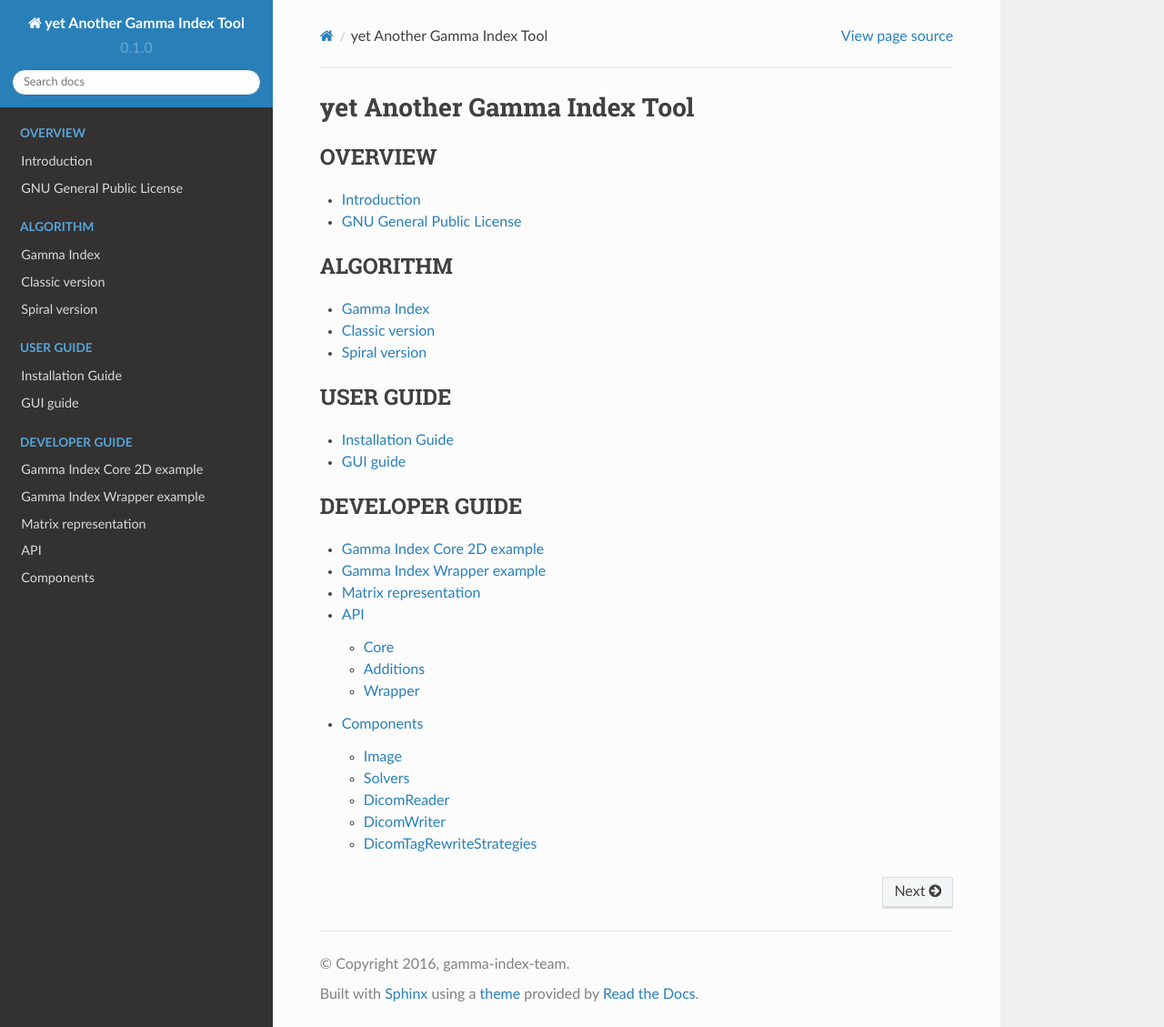
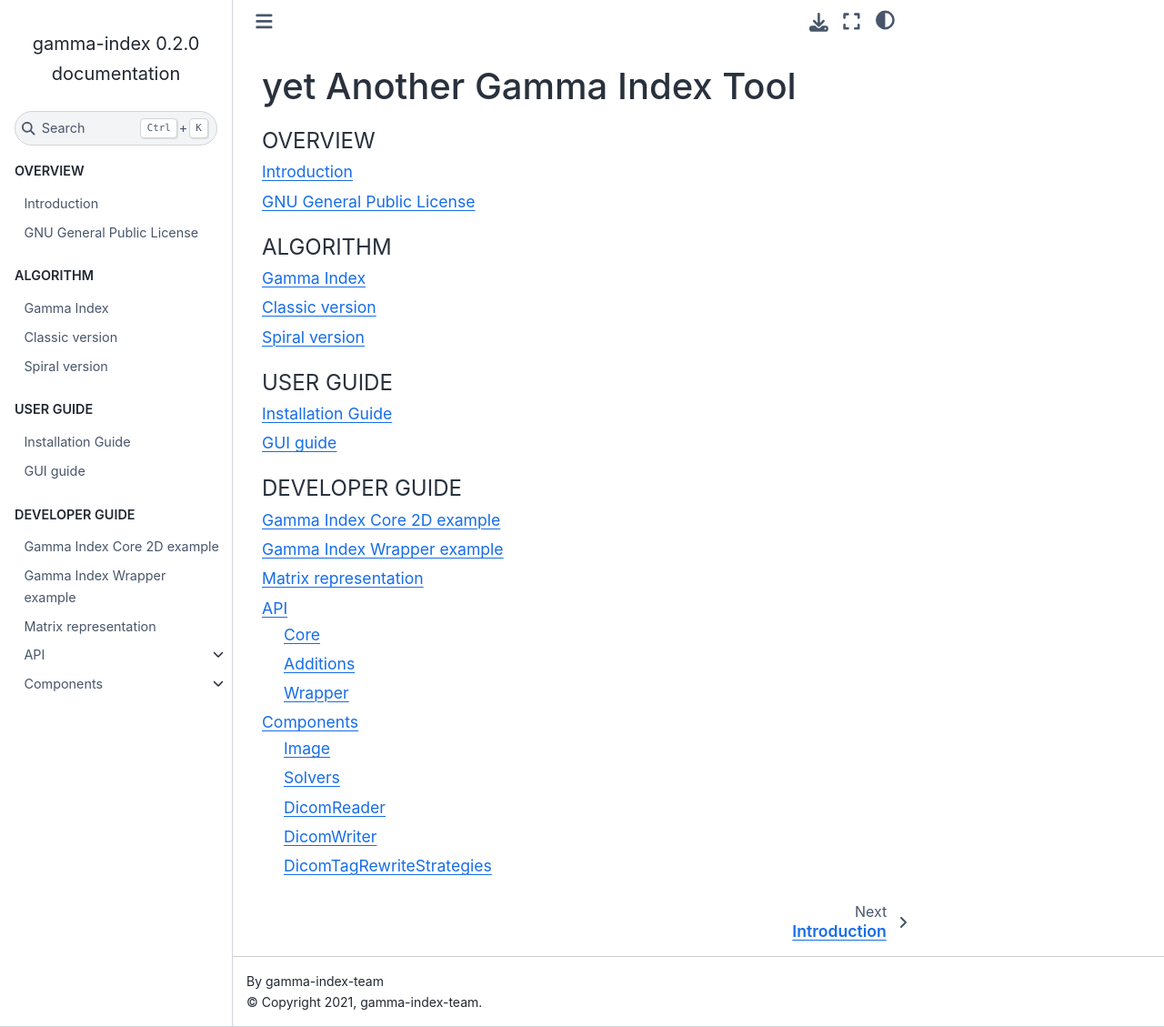
Before and after one commit to DataMedSci/yagit, a Sphinx documentation site: the page built from docs/source/index.rst, in a window 1280 px wide and 1129 px high. Shown: the whole window at 91% size. Built offline with Sphinx 7.4.7 and the Sphinx Book theme 1.1.4, drawn with Linux system fonts in a browser that asks for light colours; formulas are drawn with MathJax 3; part of the change alters nothing that is shown.

```diff
--- a/docs/source/conf.py
+++ b/docs/source/conf.py
@@ -1,32 +1,12 @@
-import sphinx_rtd_theme
-import sys
-import os
-import subprocess
-
-# Run doxygen first
-from subprocess import call
-
-if not os.path.exists(os.path.relpath('../build')):
-    os.mkdir(os.path.relpath('../build'))
-
-if not os.path.exists(os.path.relpath('../build/doxygen_xml')):
-    os.mkdir(os.path.relpath('../build/doxygen_xml'))
-
-call('doxygen')
-
 # -*- coding: utf-8 -*-
 #
-# yet Another Gamma Index Tool documentation build configuration file, created by
-# sphinx-quickstart on Sun Dec 18 13:42:39 2016.
+# Configuration file for the Sphinx documentation builder.
 #
-# This file is execfile()d with the current directory set to its
-# containing dir.
-#
-# Note that not all possible configuration values are present in this
-# autogenerated file.
-#
-# All configuration values have a default; values that are commented out
-# serve to show the default.
+# This file does only contain a selection of the most common options. For a
+# full list see the documentation:
+# http://www.sphinx-doc.org/en/master/config
+
+# -- Path setup --------------------------------------------------------------
 
 # If extensions (or modules to document with autodoc) are in another directory,
 # add these directories to sys.path here. If the directory is relative to the
@@ -37,7 +17,19 @@ call('doxygen')
 # sys.path.insert(0, os.path.abspath('.'))
 
 
-# -- General configuration ------------------------------------------------
+# -- Project information -----------------------------------------------------
+
+project = 'gamma-index'
+copyright = '2021, gamma-index-team'
+author = 'gamma-index-team'
+
+# The short X.Y version
+version = ''
+# The full version, including alpha/beta/rc tags
+release = '0.2.0'
+
+
+# -- General configuration ---------------------------------------------------
 
 # If your documentation needs a minimal Sphinx version, state it here.
 #
@@ -46,20 +38,15 @@ call('doxygen')
 # Add any Sphinx extension module names here, as strings. They can be
 # extensions coming with Sphinx (named 'sphinx.ext.*') or your custom
 # ones.
-
 extensions = [
     'sphinx.ext.autodoc',
     'sphinx.ext.intersphinx',
+    'sphinx.ext.imgmath',
+    'sphinx.ext.githubpages',
     'breathe',
-    'sphinx.ext.imgmath'
 ]
 
-doxygen_xml_path = os.path.relpath('../build/doxygen_xml/')
-
-breathe_projects = {
-    "gamma-index":doxygen_xml_path,
-    }
-
+# Breathe Configuration
 breathe_default_project = "gamma-index"
 
 # Add any paths that contain templates here, relative to this directory.
@@ -74,47 +61,28 @@ source_suffix = '.rst'
 # The master toctree document.
 master_doc = 'index'
 
-# General information about the project.
-project = u'yet Another Gamma Index Tool'
-copyright = u'2016, gamma-index-team'
-author = u'gamma-index-team'
-
-# The version info for the project you're documenting, acts as replacement for
-# |version| and |release|, also used in various other places throughout the
-# built documents.
-#
-# The short X.Y version.
-version = u'0.1.0'
-# The full version, including alpha/beta/rc tags.
-release = u'0.1.0'
-
 # The language for content autogenerated by Sphinx. Refer to documentation
 # for a list of supported languages.
 #
 # This is also used if you do content translation via gettext catalogs.
 # Usually you set "language" from the command line for these cases.
-language = None
+language = 'en'
 
 # List of patterns, relative to source directory, that match files and
 # directories to ignore when looking for source files.
-# This patterns also effect to html_static_path and html_extra_path
-exclude_patterns = []
+# This pattern also affects html_static_path and html_extra_path.
+exclude_patterns = ['_build', 'Thumbs.db', '.DS_Store']
 
 # The name of the Pygments (syntax highlighting) style to use.
-pygments_style = 'sphinx'
-
-# If true, `todo` and `todoList` produce output, else they produce nothing.
-todo_include_todos = False
+pygments_style = None
 
 
-# -- Options for HTML output ----------------------------------------------
+# -- Options for HTML output -------------------------------------------------
 
 # The theme to use for HTML and HTML Help pages.  See the documentation for
 # a list of builtin themes.
 #
-
-html_theme = "sphinx_rtd_theme"
-html_theme_path = [sphinx_rtd_theme.get_html_theme_path()]
+html_theme = 'sphinx_book_theme'
 
 # Theme options are theme-specific and customize the look and feel of a theme
 # further.  For a list of options available for each theme, see the
@@ -125,21 +93,26 @@ html_theme_path = [sphinx_rtd_theme.get_html_theme_path()]
 # Add any paths that contain custom static files (such as style sheets) here,
 # relative to this directory. They are copied after the builtin static files,
 # so a file named "default.css" will overwrite the builtin "default.css".
+html_static_path = ['_static']
 
-if not os.path.exists(os.path.relpath('../build/_static')):
-    os.mkdir(os.path.relpath('../build/_static'))
-
-html_static_path = [os.path.relpath('../build/_static/')]
+# Custom sidebar templates, must be a dictionary that maps document names
+# to template names.
+#
+# The default sidebars (for documents that don't match any pattern) are
+# defined by theme itself.  Builtin themes are using these templates by
+# default: ``['localtoc.html', 'relations.html', 'sourcelink.html',
+# 'searchbox.html']``.
+#
+# html_sidebars = {}
 
 
-
-# -- Options for HTMLHelp output ------------------------------------------
+# -- Options for HTMLHelp output ---------------------------------------------
 
 # Output file base name for HTML help builder.
 htmlhelp_basename = 'gamma-indexdoc'
 
 
-# -- Options for LaTeX output ---------------------------------------------
+# -- Options for LaTeX output ------------------------------------------------
 
 latex_elements = {
     # The paper size ('letterpaper' or 'a4paper').
@@ -163,28 +136,54 @@ latex_elements = {
 # (source start file, target name, title,
 #  author, documentclass [howto, manual, or own class]).
 latex_documents = [
-    (master_doc, 'gamma-index.tex', u'gamma-index Documentation',
-     u'gamma-index-team', 'manual'),
+    (master_doc, 'gamma-index.tex', 'gamma-index Documentation',
+     'gamma-index-team', 'manual'),
 ]
 
 
-# -- Options for manual page output ---------------------------------------
+# -- Options for manual page output ------------------------------------------
 
 # One entry per manual page. List of tuples
 # (source start file, name, description, authors, manual section).
 man_pages = [
-    (master_doc, 'gamma-index', u'gamma-index Documentation',
+    (master_doc, 'gamma-index', 'gamma-index Documentation',
      [author], 1)
 ]
 
 
-# -- Options for Texinfo output -------------------------------------------
+# -- Options for Texinfo output ----------------------------------------------
 
 # Grouping the document tree into Texinfo files. List of tuples
 # (source start file, target name, title, author,
 #  dir menu entry, description, category)
 texinfo_documents = [
-    (master_doc, 'gamma-index', u'gamma-index Documentation',
+    (master_doc, 'gamma-index', 'gamma-index Documentation',
      author, 'gamma-index', 'One line description of project.',
      'Miscellaneous'),
 ]
+
+
+# -- Options for Epub output -------------------------------------------------
+
+# Bibliographic Dublin Core info.
+epub_title = project
+
+# The unique identifier of the text. This can be a ISBN number
+# or the project homepage.
+#
+# epub_identifier = ''
+
+# A unique identification for the text.
+#
+# epub_uid = ''
+
+# A list of files that should not be packed into the epub file.
+epub_exclude_files = ['search.html']
+
+
+# -- Extension configuration -------------------------------------------------
+
+# -- Options for intersphinx extension ---------------------------------------
+
+# Example configuration for intersphinx: refer to the Python standard library.
+intersphinx_mapping = {'https://docs.python.org/': None}
```
Also changed, not shown: docs/source/index.rst (line endings or trailing spaces), 2 other files.
